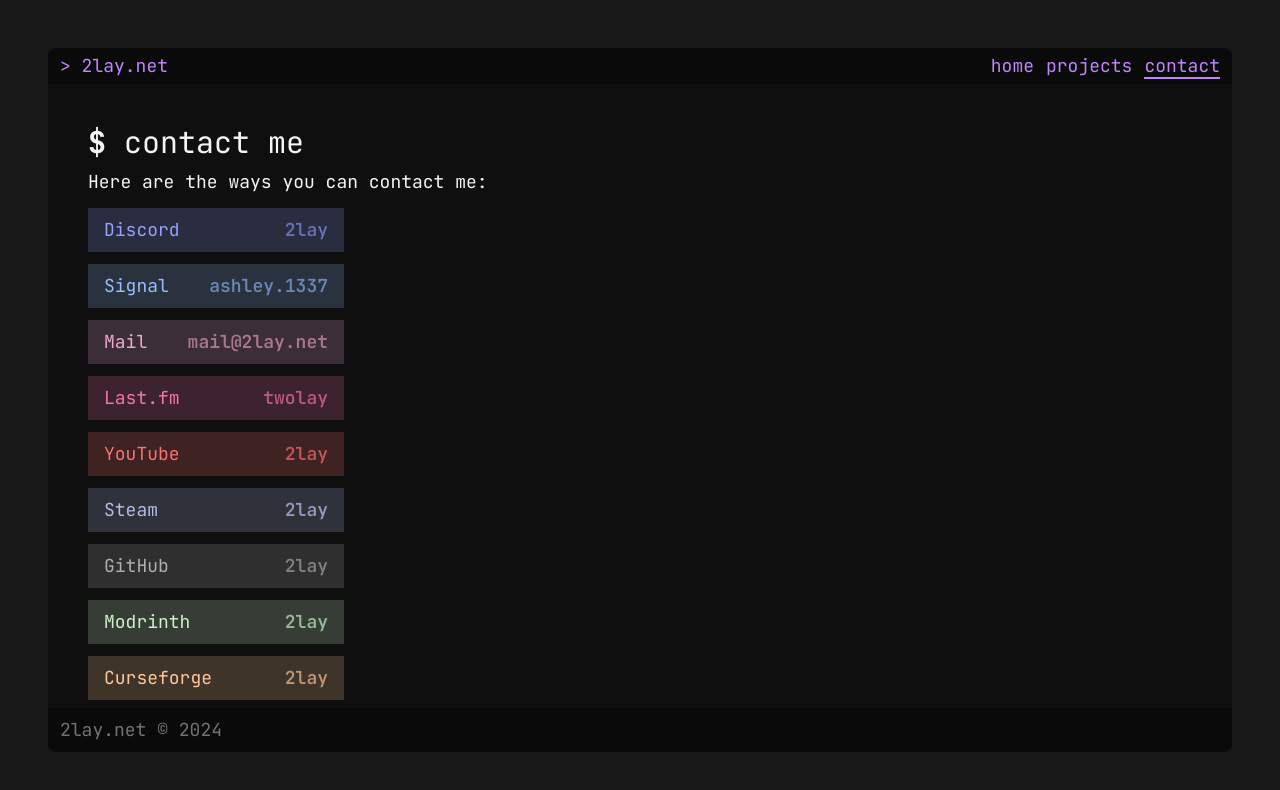
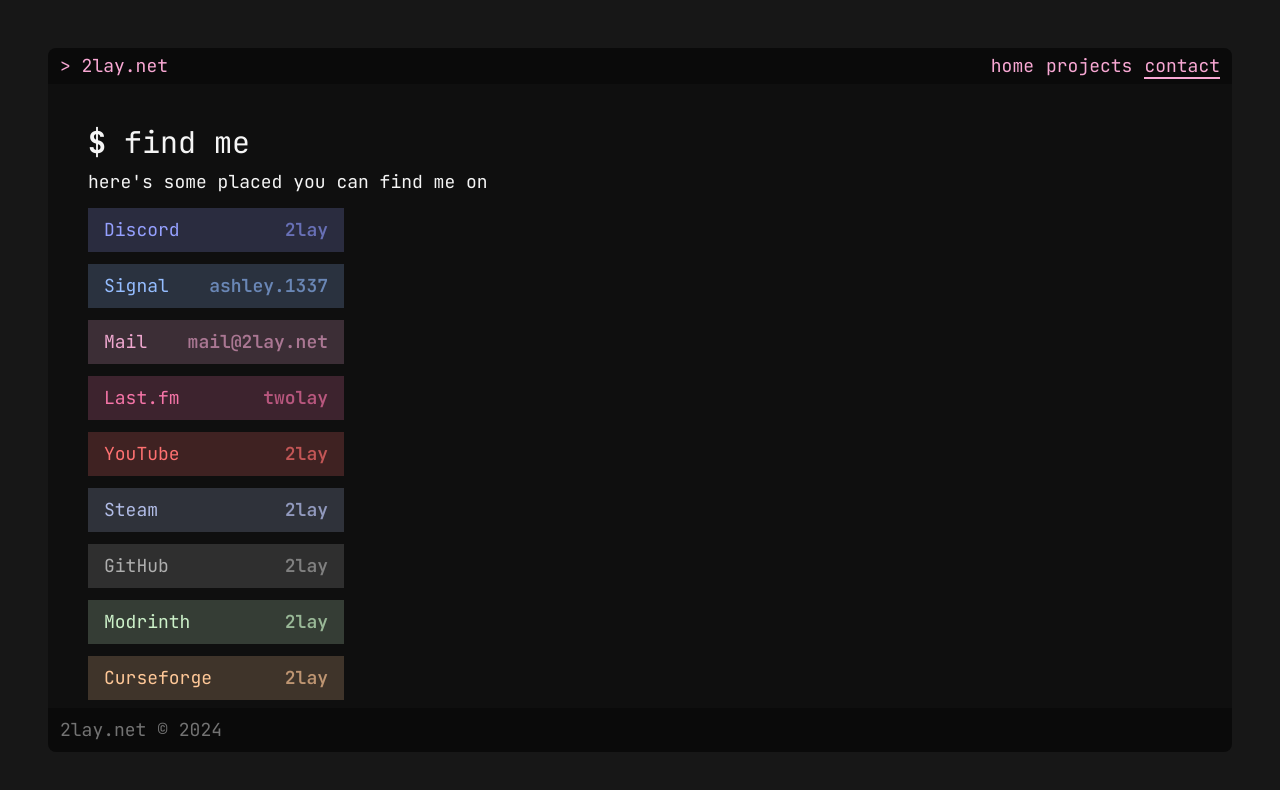
Before and after one commit to 2lay/2lay.net, a Next.js app: page /contact in a window 1280 px wide. Shown: the top 790 px of the page. Built offline with nearby package versions, Linux system fonts and the light colour scheme.

Commit message:
feat: pink

```diff
--- a/app/components/Navigation.tsx
+++ b/app/components/Navigation.tsx
@@ -29,11 +29,11 @@
 <div className="gap-x-3 flex">
     {links.map((link) => (
         <div key={link.href} className="relative">
-            <Link href={link.href} className="text-purple-400 group hover:text-purple-500 duration-300 text-lg relative">
+            <Link href={link.href} className="text-pink-300 group hover:text-pink-400 duration-300 text-lg relative">
                 {link.label}
                 <span
-                    className={`absolute left-0 bottom-[-0.1rem] h-[2px] bg-purple-400 duration-300 ease-in-out
-                    ${pathname === link.href ? "w-full" : "w-0"} group-hover:bg-purple-500`}
+                    className={`absolute left-0 bottom-[-0.1rem] h-[2px] bg-pink-300 duration-300 ease-in-out
+                    ${pathname === link.href ? "w-full" : "w-0"} group-hover:bg-pink-400`}
                 ></span>
             </Link>
         </div>
--- a/app/contact/page.tsx
+++ b/app/contact/page.tsx
@@ -19,9 +19,9 @@
                 <div className="flex flex-col gap-y-6">
                     <div>
                         <p className="text-3xl pb-2">
-                            <a className="font-bold">$</a> contact me
+                            <a className="font-bold">$</a> find me
                         </p>
-                        <p>Here are the ways you can contact me:</p>
+                        <p>here's some placed you can find me on</p>
                         <Links />
                     </div>
                 </div>
--- a/app/layout.tsx
+++ b/app/layout.tsx
@@ -25,7 +25,7 @@
             <body className={`${font.className} bg-neutral-900 max-w-screen-2xl mx-auto mt-8 sm:mt-12 text-base md:text-lg`}>
                 {/* Navbar */}
                 <div className="flex justify-between items-center bg-neutral-950 rounded-t-lg px-3 py-2 sm:py-1 mx-4 md:mx-6 lg:mx-8 xl:mx-12 2xl:mx-16">
-                    <div className="text-purple-400 hidden md:block">
+                    <div className="text-pink-300 hidden md:block">
                         <a>&gt; 2lay.net</a>
                     </div>
                         <Navigation />
```
